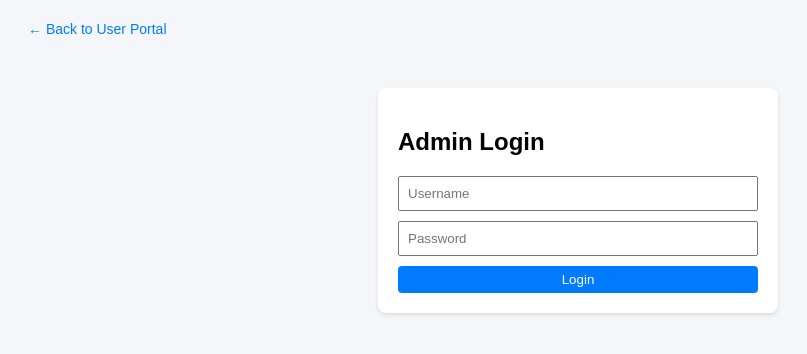
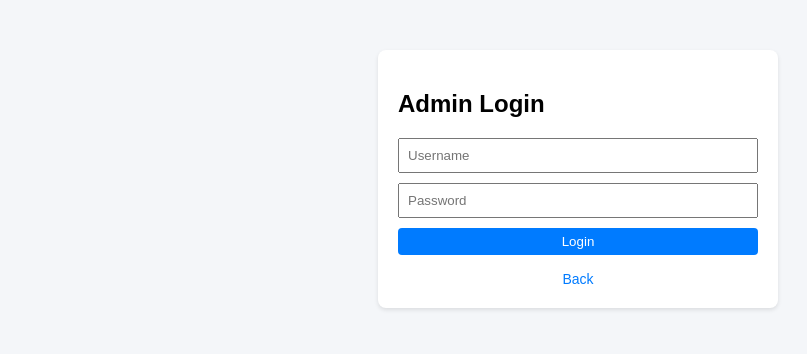
Before and after one commit to Abir-droid/complaint-management-system, a Flask app: page /admin/login in a window 1280 px wide. Shown: the top 354 px of the page, without its empty margins (62-869 px from the left). Run offline with Flask 3, Linux system fonts and the light colour scheme.

Commit message:
Ui element update

```diff
--- a/templates/admin.html
+++ b/templates/admin.html
@@ -18,9 +18,6 @@
 </head>
 <body>
     <div class="container">
-        <div style="margin-top: 15px;">
-            <a href="/" style="color: #007bff; text-decoration: none; font-size: 14px;">← Back to User Portal</a>
-        </div>
         <!-- Login Form -->
         <div id="loginCard" class="card" style="max-width: 400px; margin: 50px auto;">
             <h2>Admin Login</h2>
@@ -30,6 +27,9 @@
                 <input type="password" id="password" placeholder="Password" style="width:100%; margin-bottom:10px; padding:8px;" required>
                 <button type="submit" style="width:100%; background:#007bff; color:white;">Login</button>
             </form>
+            <div style="margin-top: 15px; text-align: center;">
+                <a href="/" style="color: #007bff; text-decoration: none; font-size: 14px;">Back</a>
+            </div>
         </div>
 
         <!-- Admin Dashboard -->
```
